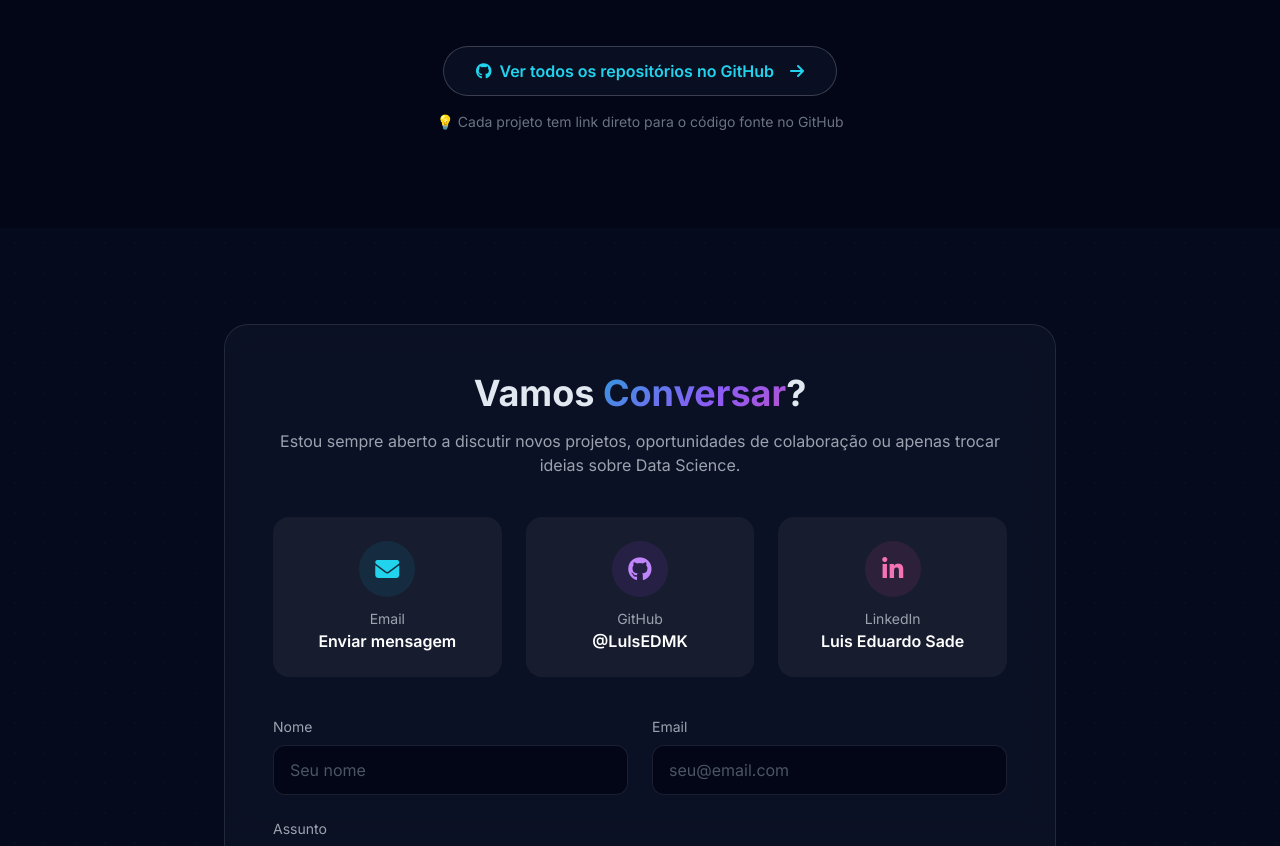
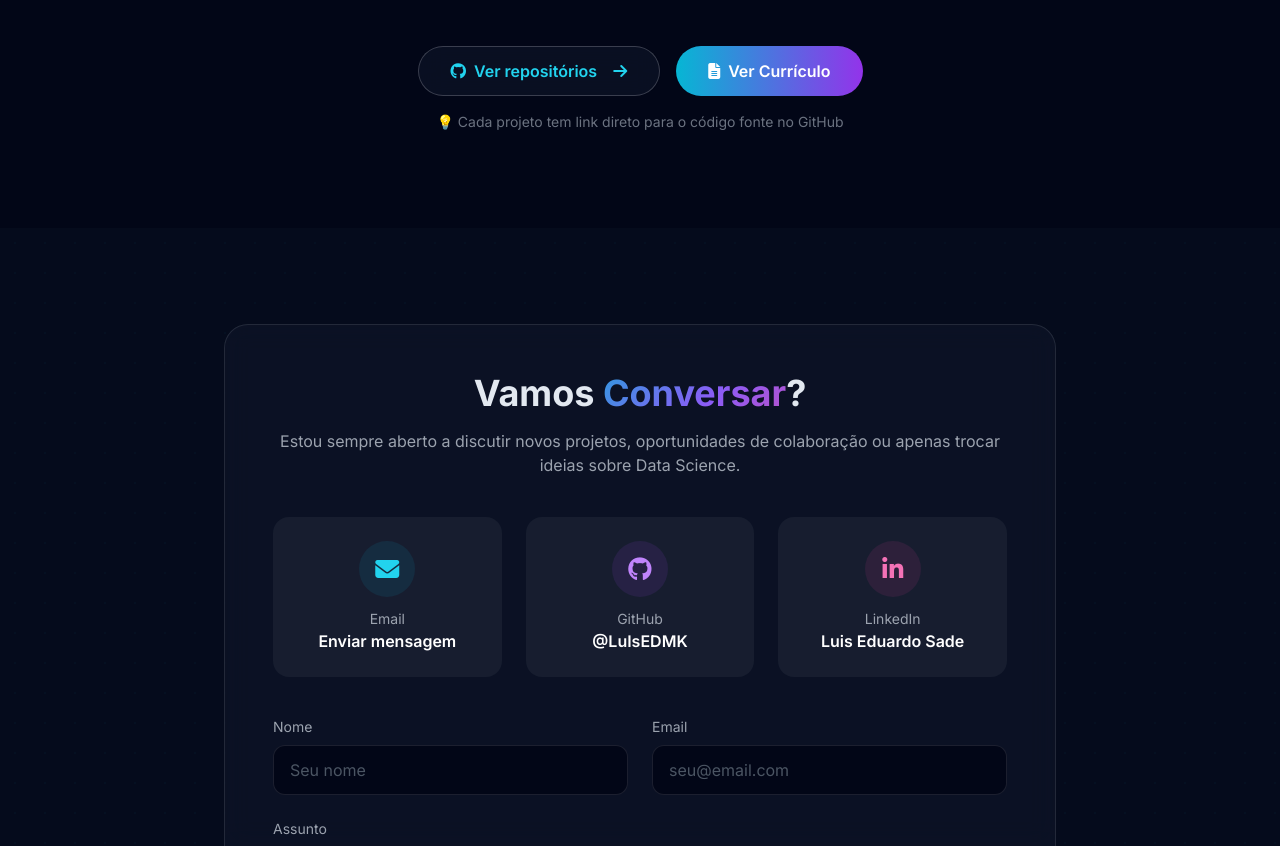
Before and after one commit to LuIsEDMK/portfolio, a plain HTML site: page index.html in a window 1280 px wide. Shown: the part 3780-4626 px from the top of the page. Drawn offline with nearby package versions, Linux system fonts and the light colour scheme; animation ran at ten frames a second.

Commit message:
Add CV download link in projects section

```diff
--- a/index.html
+++ b/index.html
@@ -304,11 +304,17 @@
 
             <!-- View All Button -->
             <div class="mt-12 text-center space-y-4">
-                <a href="https://github.com/LuIsEDMK?tab=repositories" target="_blank" class="inline-flex items-center gap-2 px-8 py-3 rounded-full glass-card border border-white/20 hover:border-cyan-400/50 hover:bg-white/5 transition-all text-cyan-400 font-semibold">
-                    <i class="fab fa-github"></i>
-                    Ver todos os repositórios no GitHub
-                    <i class="fas fa-arrow-right ml-2"></i>
-                </a>
+                <div class="flex flex-wrap justify-center gap-4">
+                    <a href="https://github.com/LuIsEDMK?tab=repositories" target="_blank" class="inline-flex items-center gap-2 px-8 py-3 rounded-full glass-card border border-white/20 hover:border-cyan-400/50 hover:bg-white/5 transition-all text-cyan-400 font-semibold">
+                        <i class="fab fa-github"></i>
+                        Ver repositórios
+                        <i class="fas fa-arrow-right ml-2"></i>
+                    </a>
+                    <a href="https://luisedmk.github.io/cv/" target="_blank" class="inline-flex items-center gap-2 px-8 py-3 rounded-full bg-gradient-to-r from-cyan-500 to-purple-600 hover:from-cyan-600 hover:to-purple-700 text-white font-semibold transition-all hover:scale-105">
+                        <i class="fas fa-file-alt"></i>
+                        Ver Currículo
+                    </a>
+                </div>
                 <p class="text-gray-500 text-sm">
                     💡 Cada projeto tem link direto para o código fonte no GitHub
                 </p>
```
